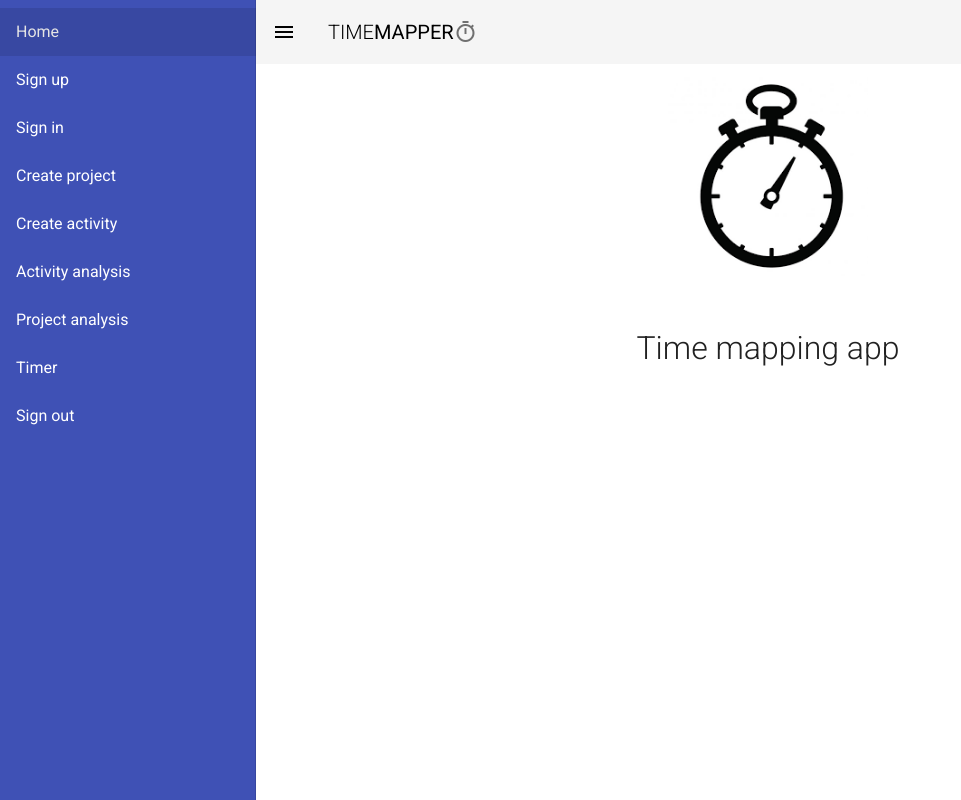
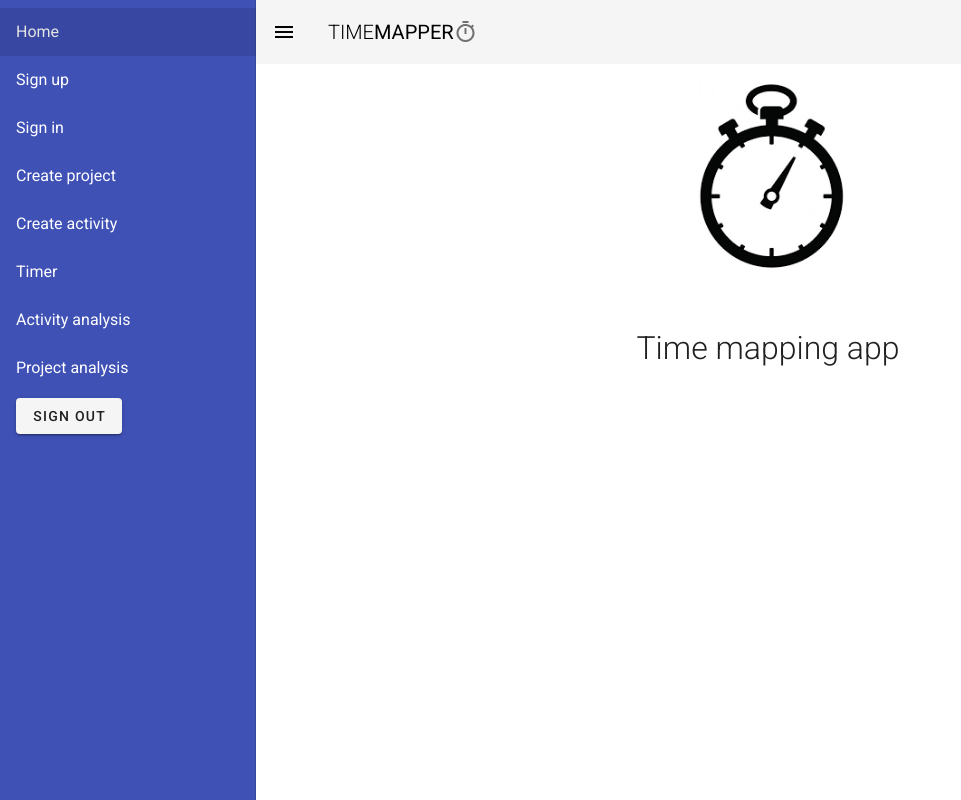
Before and after one commit to AndrusKukk/time-mapping-front, a Vue app: page / in a window 1280 px wide. Both pictures are taken after a click on the button 28 px from the left and 32 px from the top of the page. Shown: the whole page, without its empty margins (0-961 px from the left). Built offline with nearby package versions, Linux system fonts and the light colour scheme.

Commit message:
menu reorder

```diff
--- a/src/App.vue
+++ b/src/App.vue
@@ -1,5 +1,5 @@
 <template>
-  <v-app >
+  <v-app>
     <Navbar/>
     <v-main>
       <v-container>
@@ -16,8 +16,6 @@
   export default {
     name: 'App',
     components: { Navbar },
-    data: () => {
-      //
-    }
+    data () {}
   }
 </script>
--- a/src/components/Navbar.vue
+++ b/src/components/Navbar.vue
@@ -27,6 +27,9 @@
             <v-list-item-title class="white--text">{{ link.text }}</v-list-item-title>
           </v-list-item-content>
         </v-list-item>
+        <v-list-item>
+          <v-btn>Sign out</v-btn>
+        </v-list-item>
       </v-list>
     </v-navigation-drawer>
 
@@ -47,10 +50,10 @@ export default {
         {text: 'Sign in', route: '/signin'},
         {text: 'Create project', route: '/createproject'},
         {text: 'Create activity', route: '/createactivity'},
+        {text: 'Timer', route: '/toggle'},
         {text: 'Activity analysis', route: '/dataactivity'},
         {text: 'Project analysis', route: '/dataproject'},
-        {text: 'Timer', route: '/toggle'},
-        {text: 'Sign out', route: '/signout'},
+        // {text: 'Sign out', route: '/signout'},
       ]
 
     }
```
